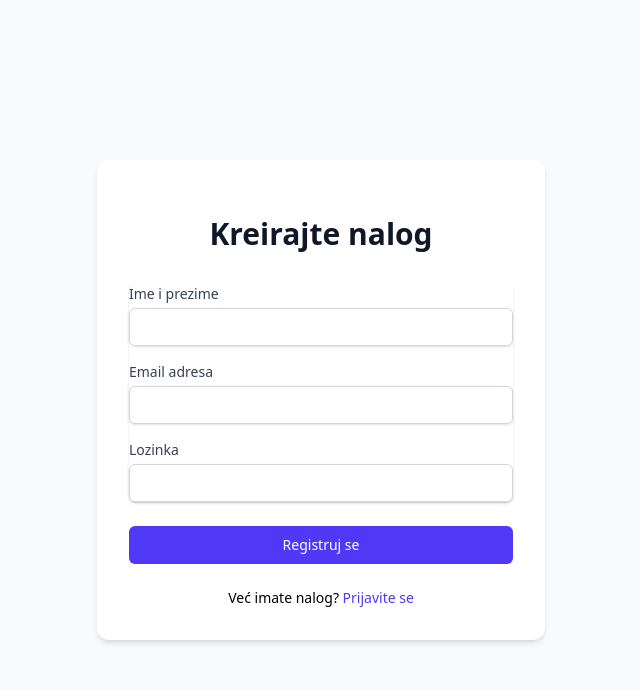
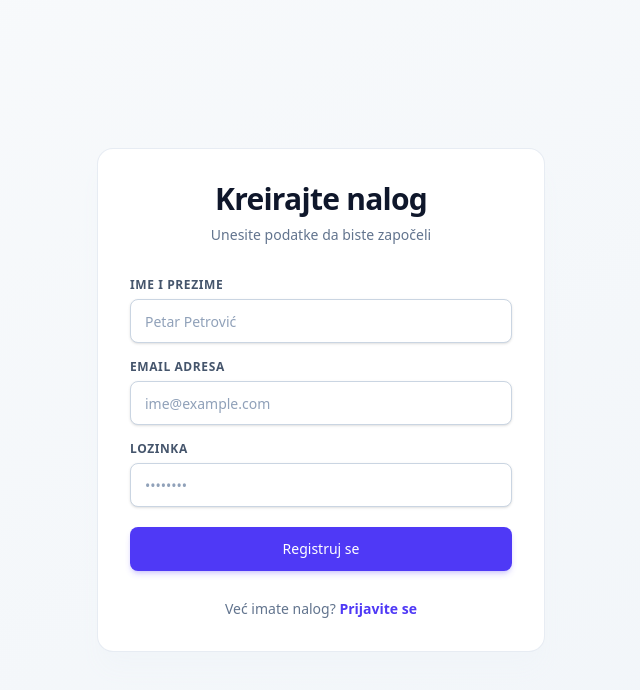
Before and after one commit to kosovic-creator/gemi, a Next.js app: page /register in a window 1280 px wide. Shown: the top 690 px of the page, without its empty margins (319-959 px from the left). Built offline with nearby package versions, Linux system fonts and the light colour scheme; no server answers.

Commit message:
Redesign login and register pages with shadcn UI styling

```diff
--- a/src/app/login/page.tsx
+++ b/src/app/login/page.tsx
@@ -23,53 +23,59 @@ export default function LoginPage() {
   }
 
   return (
-    <div className="flex min-h-screen items-center justify-center bg-gray-50 px-4 py-12 sm:px-6 lg:px-8">
-      <div className="w-full max-w-md space-y-8 rounded-xl bg-white p-8 shadow-md">
-        <div>
-          <h2 className="mt-6 text-center text-3xl font-extrabold text-gray-900">
-            Prijava na sistem
-          </h2>
+    <div className="flex min-h-screen items-center justify-center bg-gradient-to-br from-slate-50 to-slate-100 px-4 py-12 sm:px-6 lg:px-8">
+      <div className="w-full max-w-md rounded-2xl border border-slate-200/80 bg-white p-8 shadow-xl shadow-slate-100">
+        <div className="space-y-2 text-center">
+          <h1 className="text-3xl font-bold tracking-tight text-slate-900">Dobrodošli nazad</h1>
+          <p className="text-sm text-slate-500">Unesite svoje podatke za prijavu na nalog</p>
         </div>
-        <form className="mt-8 space-y-6" onSubmit={handleSubmit}>
+
+        <form className="mt-8 space-y-5" onSubmit={handleSubmit}>
           {error && (
-            <div className="rounded-md bg-red-50 p-4 text-sm text-red-500">
+            <div className="rounded-lg bg-red-50 border border-red-200 p-3 text-sm font-medium text-red-600">
               {error}
             </div>
           )}
-          <div className="space-y-4 rounded-md shadow-sm">
+
+          <div className="space-y-4">
             <div>
-              <label className="block text-sm font-medium text-gray-700">Email adresa</label>
+              <label className="block text-xs font-semibold uppercase tracking-wider text-slate-600 mb-1.5">
+                Email adresa
+              </label>
               <input
                 name="email"
                 type="email"
                 required
-                className="mt-1 block w-full rounded-md border border-gray-300 px-3 py-2 shadow-sm focus:border-indigo-500 focus:outline-none focus:ring-indigo-500 sm:text-sm text-gray-900"
+                placeholder="ime@example.com"
+                className="flex h-11 w-full rounded-lg border border-slate-300 bg-white px-3.5 py-2 text-sm text-slate-900 placeholder:text-slate-400 focus:border-indigo-600 focus:outline-none focus:ring-2 focus:ring-indigo-600/20 transition-all shadow-sm"
               />
             </div>
+
             <div>
-              <label className="block text-sm font-medium text-gray-700">Lozinka</label>
+              <label className="block text-xs font-semibold uppercase tracking-wider text-slate-600 mb-1.5">
+                Lozinka
+              </label>
               <input
                 name="password"
                 type="password"
                 required
-                className="mt-1 block w-full rounded-md border border-gray-300 px-3 py-2 shadow-sm focus:border-indigo-500 focus:outline-none focus:ring-indigo-500 sm:text-sm text-gray-900"
+                placeholder="••••••••"
+                className="flex h-11 w-full rounded-lg border border-slate-300 bg-white px-3.5 py-2 text-sm text-slate-900 placeholder:text-slate-400 focus:border-indigo-600 focus:outline-none focus:ring-2 focus:ring-indigo-600/20 transition-all shadow-sm"
               />
             </div>
           </div>
 
-          <div>
           <button
             type="submit"
             disabled={loading}
-              className="group relative flex w-full justify-center rounded-md border border-transparent bg-indigo-600 px-4 py-2 text-sm font-medium text-white hover:bg-indigo-700 focus:outline-none focus:ring-2 focus:ring-indigo-500 focus:ring-offset-2 disabled:opacity-50"
+            className="w-full h-11 rounded-lg bg-indigo-600 text-white font-medium text-sm shadow-md shadow-indigo-600/20 hover:bg-indigo-700 focus:outline-none focus:ring-4 focus:ring-indigo-600/20 transition-all disabled:opacity-50 disabled:cursor-not-allowed flex items-center justify-center"
           >
             {loading ? "Prijavljivanje..." : "Prijavi se"}
           </button>
-          </div>
 
-          <div className="text-center text-sm">
+          <div className="text-center text-sm text-slate-500 pt-2">
             Nemate nalog?{" "}
-            <Link href="/register" className="font-medium text-indigo-600 hover:text-indigo-500">
+            <Link href="/register" className="font-semibold text-indigo-600 hover:text-indigo-500 transition-colors">
               Registrujte se
             </Link>
           </div>
--- a/src/app/register/page.tsx
+++ b/src/app/register/page.tsx
@@ -33,66 +33,76 @@ export default function RegisterPage() {
   }
 
   return (
-    <div className="flex min-h-screen items-center justify-center bg-gray-50 px-4 py-12 sm:px-6 lg:px-8">
-      <div className="w-full max-w-md space-y-8 rounded-xl bg-white p-8 shadow-md">
-        <div>
-          <h2 className="mt-6 text-center text-3xl font-extrabold text-gray-900">
-            Kreirajte nalog
-          </h2>
+    <div className="flex min-h-screen items-center justify-center bg-gradient-to-br from-slate-50 to-slate-100 px-4 py-12 sm:px-6 lg:px-8">
+      <div className="w-full max-w-md rounded-2xl border border-slate-200/80 bg-white p-8 shadow-xl shadow-slate-100">
+        <div className="space-y-2 text-center">
+          <h1 className="text-3xl font-bold tracking-tight text-slate-900">Kreirajte nalog</h1>
+          <p className="text-sm text-slate-500">Unesite podatke da biste započeli</p>
         </div>
-        <form className="mt-8 space-y-6" onSubmit={handleSubmit}>
+
+        <form className="mt-8 space-y-5" onSubmit={handleSubmit}>
           {error && (
-            <div className="rounded-md bg-red-50 p-4 text-sm text-red-500">
+            <div className="rounded-lg bg-red-50 border border-red-200 p-3 text-sm font-medium text-red-600">
               {error}
             </div>
           )}
           {success && (
-            <div className="rounded-md bg-green-50 p-4 text-sm text-green-600">
+            <div className="rounded-lg bg-green-50 border border-green-200 p-3 text-sm font-medium text-green-600">
               {success}
             </div>
           )}
-          <div className="space-y-4 rounded-md shadow-sm">
+
+          <div className="space-y-4">
             <div>
-              <label className="block text-sm font-medium text-gray-700">Ime i prezime</label>
+              <label className="block text-xs font-semibold uppercase tracking-wider text-slate-600 mb-1.5">
+                Ime i prezime
+              </label>
               <input
                 name="name"
                 type="text"
-                className="mt-1 block w-full rounded-md border border-gray-300 px-3 py-2 shadow-sm focus:border-indigo-500 focus:outline-none focus:ring-indigo-500 sm:text-sm text-gray-900"
+                placeholder="Petar Petrović"
+                className="flex h-11 w-full rounded-lg border border-slate-300 bg-white px-3.5 py-2 text-sm text-slate-900 placeholder:text-slate-400 focus:border-indigo-600 focus:outline-none focus:ring-2 focus:ring-indigo-600/20 transition-all shadow-sm"
               />
             </div>
+
             <div>
-              <label className="block text-sm font-medium text-gray-700">Email adresa</label>
+              <label className="block text-xs font-semibold uppercase tracking-wider text-slate-600 mb-1.5">
+                Email adresa
+              </label>
               <input
                 name="email"
                 type="email"
                 required
-                className="mt-1 block w-full rounded-md border border-gray-300 px-3 py-2 shadow-sm focus:border-indigo-500 focus:outline-none focus:ring-indigo-500 sm:text-sm text-gray-900"
+                placeholder="ime@example.com"
+                className="flex h-11 w-full rounded-lg border border-slate-300 bg-white px-3.5 py-2 text-sm text-slate-900 placeholder:text-slate-400 focus:border-indigo-600 focus:outline-none focus:ring-2 focus:ring-indigo-600/20 transition-all shadow-sm"
               />
             </div>
+
             <div>
-              <label className="block text-sm font-medium text-gray-700">Lozinka</label>
+              <label className="block text-xs font-semibold uppercase tracking-wider text-slate-600 mb-1.5">
+                Lozinka
+              </label>
               <input
                 name="password"
                 type="password"
                 required
-                className="mt-1 block w-full rounded-md border border-gray-300 px-3 py-2 shadow-sm focus:border-indigo-500 focus:outline-none focus:ring-indigo-500 sm:text-sm text-gray-900"
+                placeholder="••••••••"
+                className="flex h-11 w-full rounded-lg border border-slate-300 bg-white px-3.5 py-2 text-sm text-slate-900 placeholder:text-slate-400 focus:border-indigo-600 focus:outline-none focus:ring-2 focus:ring-indigo-600/20 transition-all shadow-sm"
               />
             </div>
           </div>
 
-          <div>
           <button
             type="submit"
             disabled={loading}
-              className="group relative flex w-full justify-center rounded-md border border-transparent bg-indigo-600 px-4 py-2 text-sm font-medium text-white hover:bg-indigo-700 focus:outline-none focus:ring-2 focus:ring-indigo-500 focus:ring-offset-2 disabled:opacity-50"
+            className="w-full h-11 rounded-lg bg-indigo-600 text-white font-medium text-sm shadow-md shadow-indigo-600/20 hover:bg-indigo-700 focus:outline-none focus:ring-4 focus:ring-indigo-600/20 transition-all disabled:opacity-50 disabled:cursor-not-allowed flex items-center justify-center"
           >
             {loading ? "Registracija..." : "Registruj se"}
           </button>
-          </div>
 
-          <div className="text-center text-sm">
+          <div className="text-center text-sm text-slate-500 pt-2">
             Već imate nalog?{" "}
-            <Link href="/login" className="font-medium text-indigo-600 hover:text-indigo-500">
+            <Link href="/login" className="font-semibold text-indigo-600 hover:text-indigo-500 transition-colors">
               Prijavite se
             </Link>
           </div>
```
Lines whose indentation alone changed are shown as unchanged.
